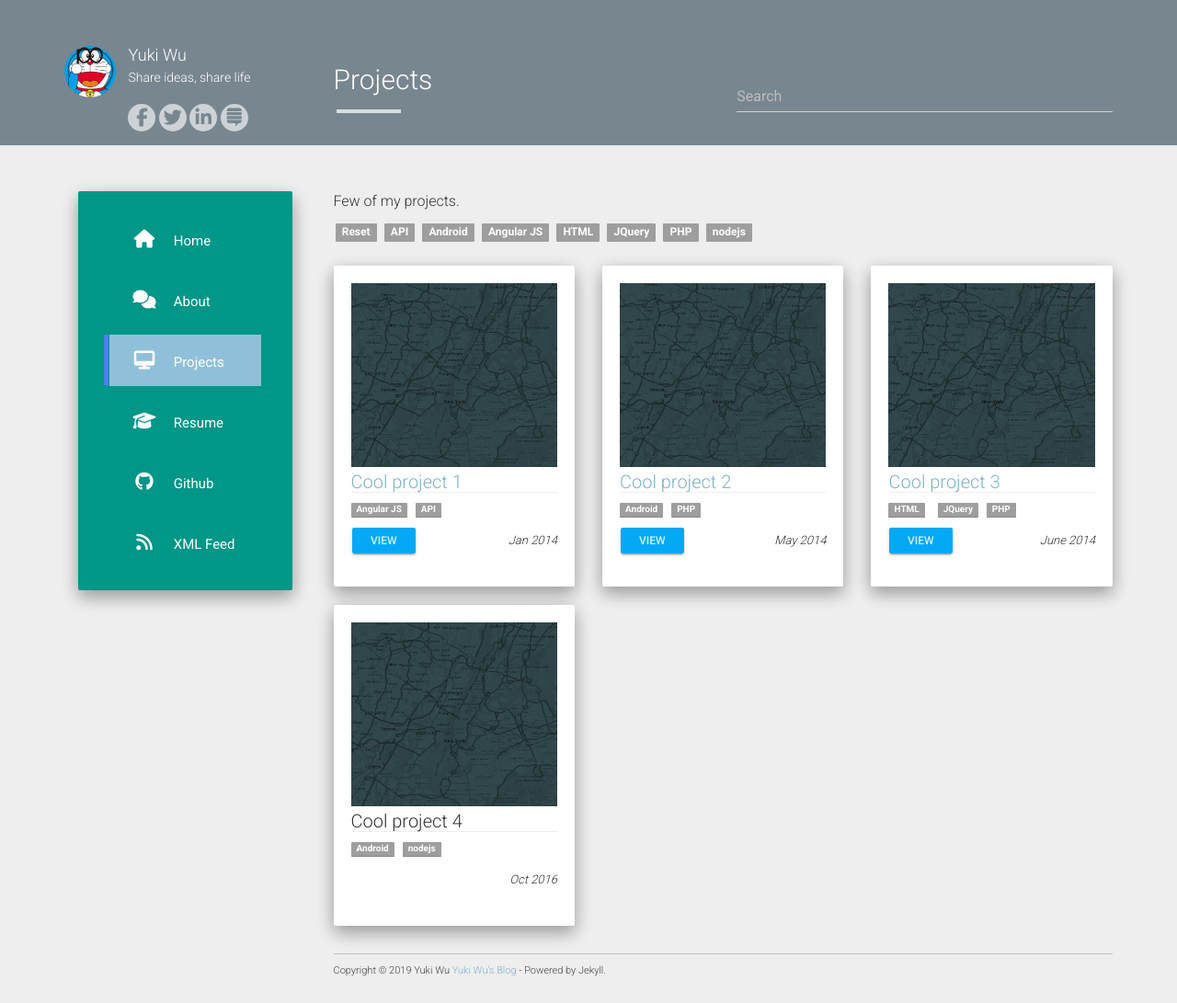
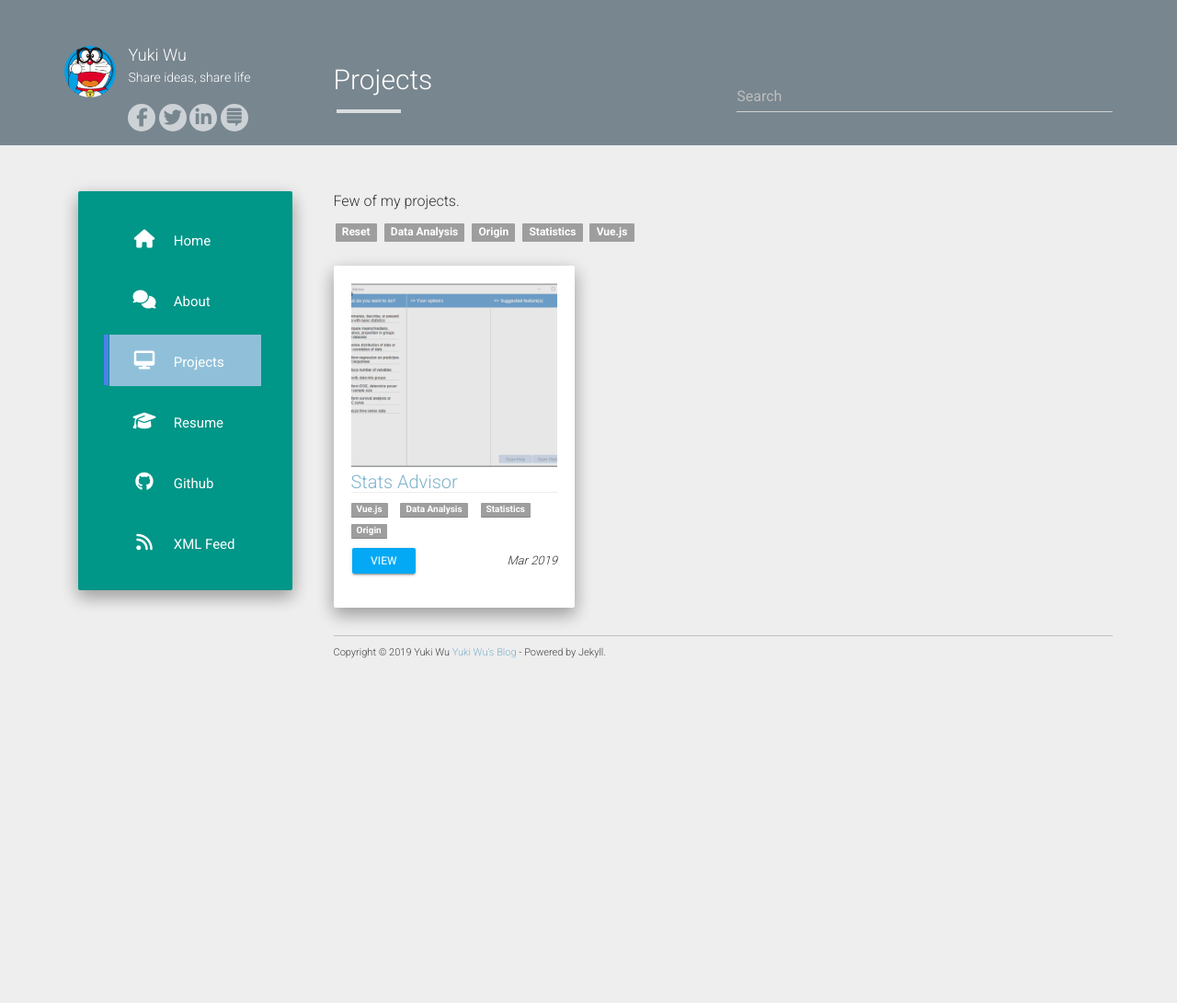
Before and after one commit to wuyuki/wuyuki.github.io, a Jekyll site: the page built from projects.md, in a window 1280 px wide. Shown: the whole page at 92% size. Built offline with Jekyll 4.4.1, drawn with Linux system fonts in a browser that asks for light colours; nearby versions of some CDN libraries; after the commit the page ends 900 px from its top, so only the background shows below that.

Commit message:
//update css

```diff
--- a/_data/projects.json
+++ b/_data/projects.json
@@ -1,29 +1,9 @@
 [
 	{
-		"name": "Cool project 1",
-		"image": "placeholder.jpg",
-		"url": "#",
-		"date": "Jan 2014",
-		"tags": ["Angular JS","API"]
-	},
-	{
-		"name": "Cool project 2",
-		"image": "placeholder.jpg",
-		"url": "#",
-		"date": "May 2014",
-		"tags": ["Android","PHP"]
-	},
-	{
-		"name": "Cool project 3",
-		"image": "placeholder.jpg",
-		"url": "#",
-		"date": "June 2014",
-		"tags": ["HTML","JQuery","PHP"]
-	},
-	{
-		"name": "Cool project 4",
-		"image": "placeholder.jpg",
-		"date": "Oct 2016",
-		"tags": ["Android","nodejs"]
+		"name": "Stats Advisor",
+		"image": "StatsAdvisor.gif",
+		"url": "https://www.originlab.com/FileExchange/details.aspx?fid=455",
+		"date": "Mar 2019",
+		"tags": ["Vue.js", "Data Analysis", "Statistics", "Origin"]
 	}
 ]
--- a/static/css/main.css
+++ b/static/css/main.css
@@ -71,7 +71,7 @@ p.info a {
     /* background: #009688; */
     background-color: #78868f;
 }
-.menu ul{
+.menu .well-primary{
     background-color: #78868f;
 }
 .menu ul li {
```
Also changed, not shown: static/projects/StatsAdvisor.gif (added), static/projects/placeholder.jpg (deleted).
